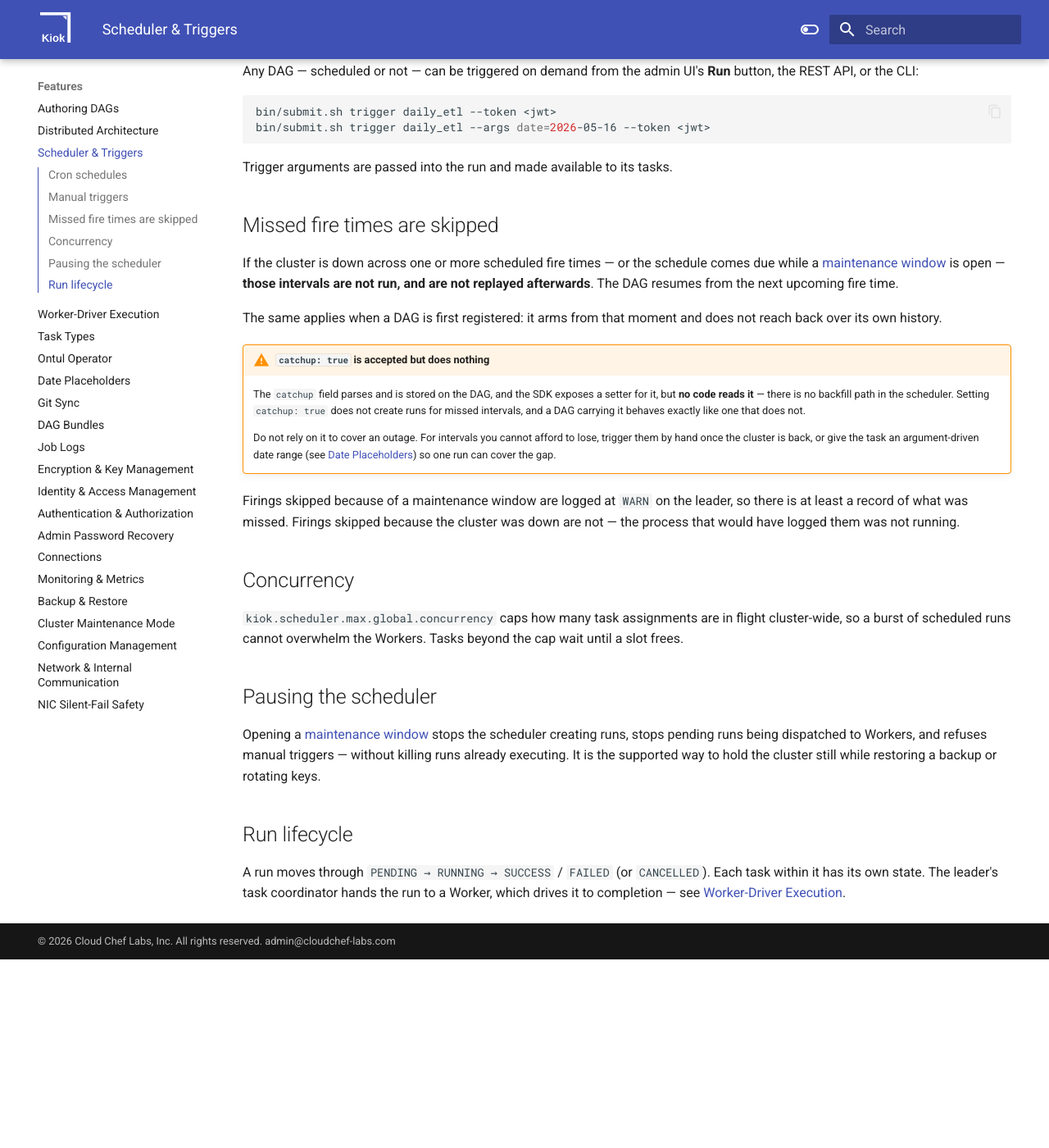
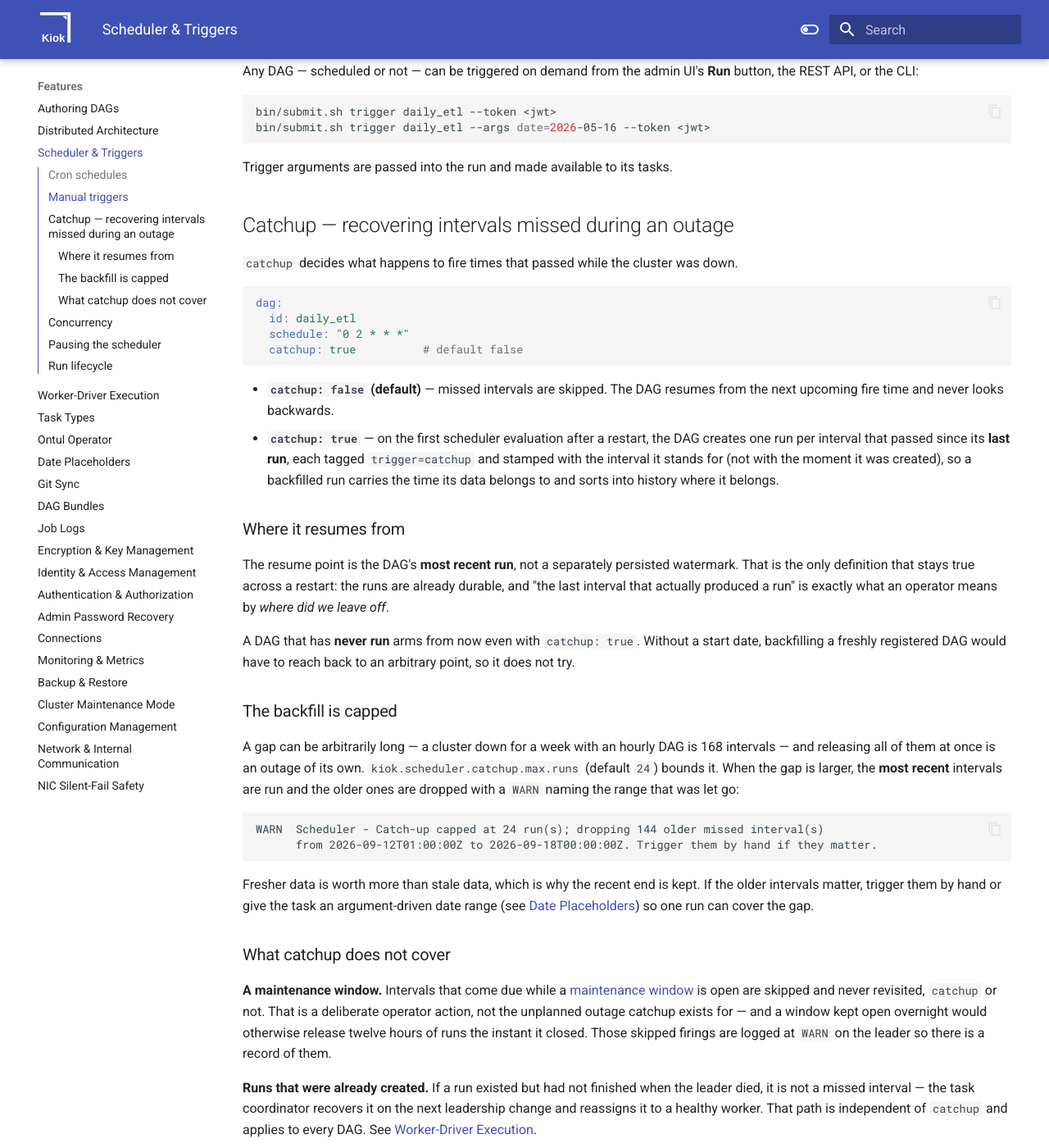
Before and after one commit to cloudcheflabs/kiok-docs, an MkDocs documentation site: the page built from docs/features/scheduler.md, in a window 1280 px wide and 1400 px high, scrolled down 706 px. Shown: the whole window at 82% size. Built offline with MkDocs 1.6.1 and Material for MkDocs 9.7.7, drawn with Linux system fonts in a browser that asks for light colours; the version menu is left out; before the commit the page ends 1876 px from its top, so only the background shows below that; some of the changed text lies outside the part shown.

Commit message:
docs: catchup works now — replace the "accepted but does nothing" warning
The previous revision correctly said `catchup: true` was inert. It has since been
implemented, so that warning is now the wrong thing to tell an operator.

Rewritten as "Catchup — recovering intervals missed during an outage": what each
setting does, that the resume point is the DAG's most recent run (and why that
rather than a watermark), that a never-run DAG still arms from now, the
kiok.scheduler.catchup.max.runs cap keeping the recent end of a long gap with the
dropped range logged, and the two things catchup deliberately does not cover.

That last part is the one worth reading twice, because two different recoveries
look identical from the UI:

  - a run that was created and then interrupted is recovered by the task
    coordinator on the next leadership change, for every DAG, catchup or not;
  - an interval that never produced a run at all is what catchup: true covers;
  - an interval missed inside a maintenance window is covered by neither, by
    design.

A table in the page draws that line on whether a run record exists.

Also: configuration.md gains kiok.scheduler.catchup.max.runs, and
cluster-maintenance.md now states outright that catchup does not replay a
maintenance window, so the two pages cannot be read as contradicting each other.

Co-Authored-By: Claude Opus 5 (1M context) <noreply@anthropic.com>

````diff
--- a/docs/features/scheduler.md
+++ b/docs/features/scheduler.md
@@ -30,28 +30,70 @@ bin/submit.sh trigger daily_etl --args date=2026-05-16 --token <jwt>
 
 Trigger arguments are passed into the run and made available to its tasks.
 
-## Missed fire times are skipped
+## Catchup — recovering intervals missed during an outage
 
-If the cluster is down across one or more scheduled fire times — or the schedule comes due while a
-[maintenance window](cluster-maintenance.md) is open — **those intervals are not run, and are not
-replayed afterwards**. The DAG resumes from the next upcoming fire time.
+`catchup` decides what happens to fire times that passed while the cluster was down.
 
-The same applies when a DAG is first registered: it arms from that moment and does not reach back
-over its own history.
+```yaml
+dag:
+  id: daily_etl
+  schedule: "0 2 * * *"
+  catchup: true          # default false
+```
 
-!!! warning "`catchup: true` is accepted but does nothing"
-    The `catchup` field parses and is stored on the DAG, and the SDK exposes a setter for it, but
-    **no code reads it** — there is no backfill path in the scheduler. Setting `catchup: true` does
-    not create runs for missed intervals, and a DAG carrying it behaves exactly like one that does
-    not.
+- **`catchup: false` (default)** — missed intervals are skipped. The DAG resumes from the next
+  upcoming fire time and never looks backwards.
+- **`catchup: true`** — on the first scheduler evaluation after a restart, the DAG creates one run
+  per interval that passed since its **last run**, each tagged `trigger=catchup` and stamped with
+  the interval it stands for (not with the moment it was created), so a backfilled run carries the
+  time its data belongs to and sorts into history where it belongs.
 
-    Do not rely on it to cover an outage. For intervals you cannot afford to lose, trigger them by
-    hand once the cluster is back, or give the task an argument-driven date range
-    (see [Date Placeholders](date-placeholders.md)) so one run can cover the gap.
+### Where it resumes from
 
-Firings skipped because of a maintenance window are logged at `WARN` on the leader, so there is at
-least a record of what was missed. Firings skipped because the cluster was down are not — the
-process that would have logged them was not running.
+The resume point is the DAG's **most recent run**, not a separately persisted watermark. That is the
+only definition that stays true across a restart: the runs are already durable, and "the last
+interval that actually produced a run" is exactly what an operator means by *where did we leave off*.
+
+A DAG that has **never run** arms from now even with `catchup: true`. Without a start date,
+backfilling a freshly registered DAG would have to reach back to an arbitrary point, so it does not
+try.
+
+### The backfill is capped
+
+A gap can be arbitrarily long — a cluster down for a week with an hourly DAG is 168 intervals — and
+releasing all of them at once is an outage of its own. `kiok.scheduler.catchup.max.runs` (default
+`24`) bounds it. When the gap is larger, the **most recent** intervals are run and the older ones are
+dropped with a `WARN` naming the range that was let go:
+
+```
+WARN  Scheduler - Catch-up capped at 24 run(s); dropping 144 older missed interval(s)
+      from 2026-09-12T01:00:00Z to 2026-09-18T00:00:00Z. Trigger them by hand if they matter.
+```
+
+Fresher data is worth more than stale data, which is why the recent end is kept. If the older
+intervals matter, trigger them by hand or give the task an argument-driven date range (see
+[Date Placeholders](date-placeholders.md)) so one run can cover the gap.
+
+### What catchup does not cover
+
+**A maintenance window.** Intervals that come due while a
+[maintenance window](cluster-maintenance.md) is open are skipped and never revisited, `catchup` or
+not. That is a deliberate operator action, not the unplanned outage catchup exists for — and a window
+kept open overnight would otherwise release twelve hours of runs the instant it closed. Those skipped
+firings are logged at `WARN` on the leader so there is a record of them.
+
+**Runs that were already created.** If a run existed but had not finished when the leader died, it is
+not a missed interval — the task coordinator recovers it on the next leadership change and reassigns
+it to a healthy worker. That path is independent of `catchup` and applies to every DAG. See
+[Worker-Driver Execution](execution.md).
+
+The distinction is whether a run record exists:
+
+| What happened | Recovered by |
+| --- | --- |
+| A run was created, then the leader died mid-execution | Run recovery — always, regardless of `catchup` |
+| The cluster was down, so no run was ever created | `catchup: true` only |
+| A maintenance window was open | Neither — skipped by design, logged at `WARN` |
 
 ## Concurrency
 
````
Also changed, not shown: docs/features/cluster-maintenance.md (+5 -0 lines), docs/features/configuration.md (+1 -0 lines).
